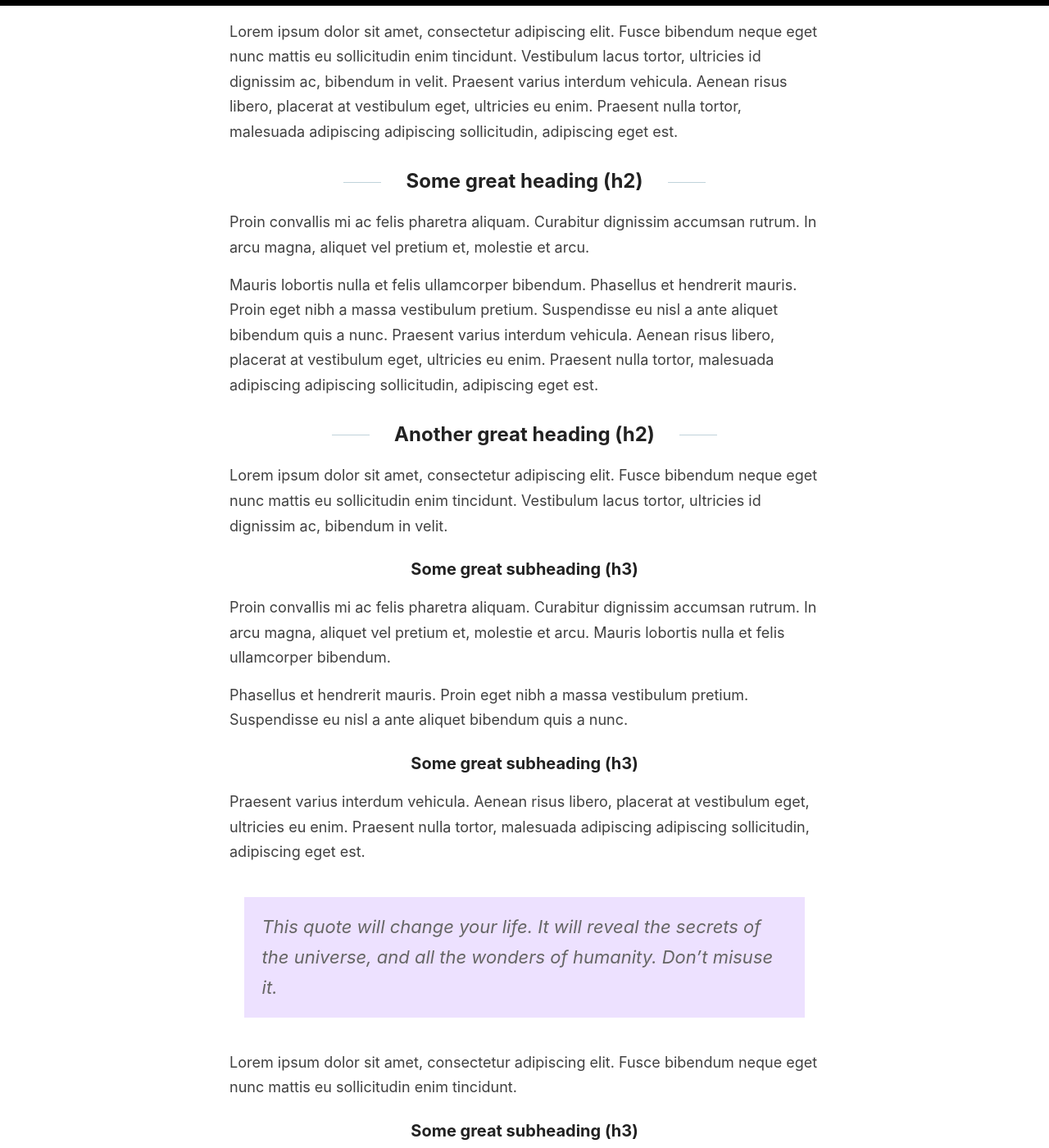
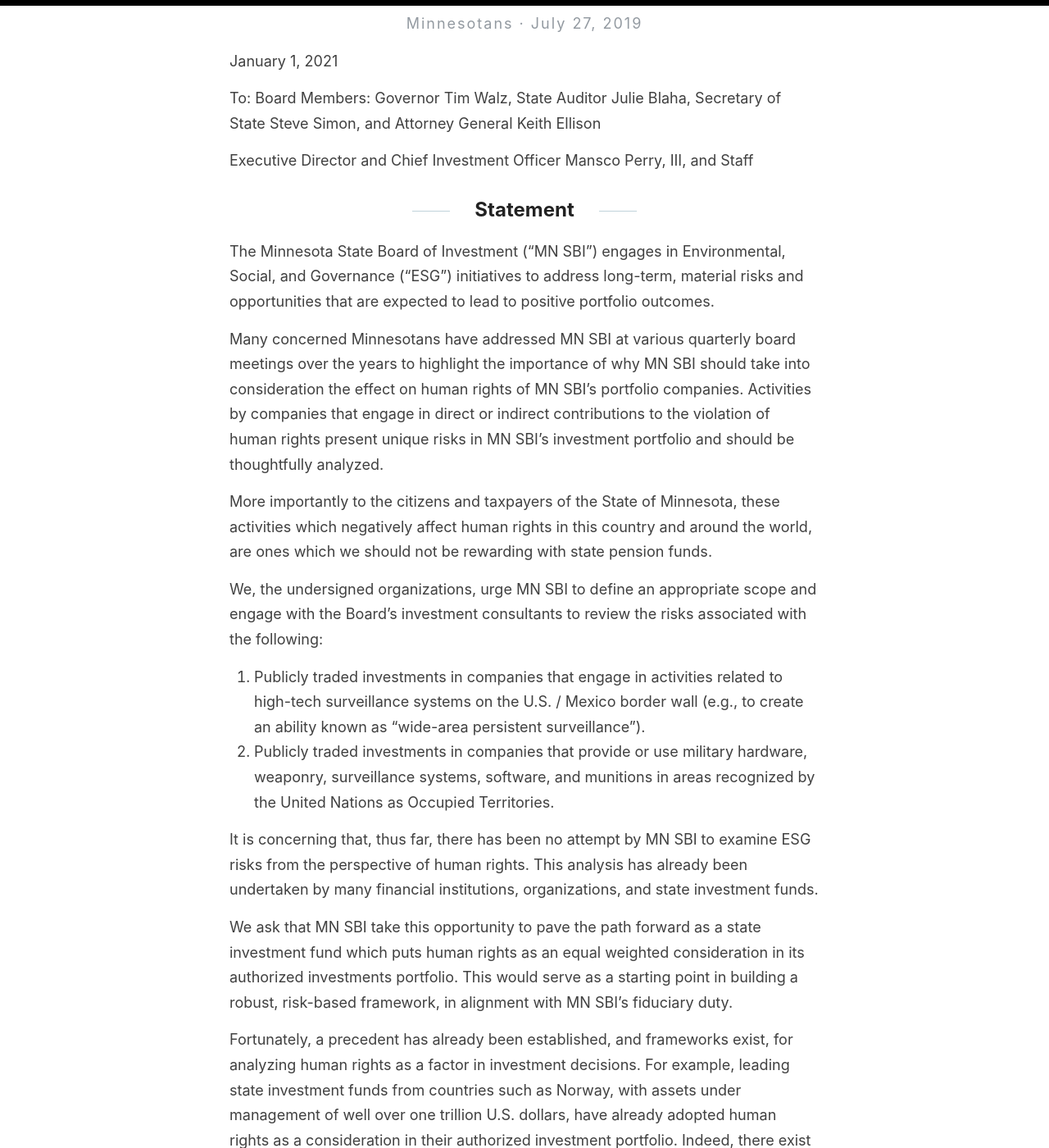
Before and after one commit to adamrahim/adamrahim.github.io, a Jekyll site: the page built from _posts/2019-7-27-this-post-demonstrates-post-content-styles.md, in a window 1280 px wide and 1400 px high, scrolled down 269 px. Shown: the whole window at 82% size. Built offline with Jekyll 4.4.1, drawn with Linux system fonts in a browser that asks for light colours; some of the changed text lies outside the part shown.

Commit message:
Update 2019-7-27-this-post-demonstrates-post-content-styles.md

````diff
--- a/_posts/2019-7-27-this-post-demonstrates-post-content-styles.md
+++ b/_posts/2019-7-27-this-post-demonstrates-post-content-styles.md
@@ -1,94 +1,45 @@
 ---
 layout: post
-title: Test
+title: Letter to the Minnesota State Board of Investment
 ---
 
-Lorem ipsum dolor sit amet, consectetur adipiscing elit. Fusce bibendum neque eget nunc mattis eu sollicitudin enim tincidunt. Vestibulum lacus tortor, ultricies id dignissim ac, bibendum in velit. Praesent varius interdum vehicula. Aenean risus libero, placerat at vestibulum eget, ultricies eu enim. Praesent nulla tortor, malesuada adipiscing adipiscing sollicitudin, adipiscing eget est.
+January 1, 2021
 
-## Some great heading (h2)
+To:
+Board Members:
+Governor Tim Walz,
+State Auditor Julie Blaha,
+Secretary of State Steve Simon, and
+Attorney General Keith Ellison
 
-Proin convallis mi ac felis pharetra aliquam. Curabitur dignissim accumsan rutrum. In arcu magna, aliquet vel pretium et, molestie et arcu.
-
-Mauris lobortis nulla et felis ullamcorper bibendum. Phasellus et hendrerit mauris. Proin eget nibh a massa vestibulum pretium. Suspendisse eu nisl a ante aliquet bibendum quis a nunc. Praesent varius interdum vehicula. Aenean risus libero, placerat at vestibulum eget, ultricies eu enim. Praesent nulla tortor, malesuada adipiscing adipiscing sollicitudin, adipiscing eget est.
-
-## Another great heading (h2)
-
-Lorem ipsum dolor sit amet, consectetur adipiscing elit. Fusce bibendum neque eget nunc mattis eu sollicitudin enim tincidunt. Vestibulum lacus tortor, ultricies id dignissim ac, bibendum in velit.
-
-### Some great subheading (h3)
-
-Proin convallis mi ac felis pharetra aliquam. Curabitur dignissim accumsan rutrum. In arcu magna, aliquet vel pretium et, molestie et arcu. Mauris lobortis nulla et felis ullamcorper bibendum.
-
-Phasellus et hendrerit mauris. Proin eget nibh a massa vestibulum pretium. Suspendisse eu nisl a ante aliquet bibendum quis a nunc.
-
-### Some great subheading (h3)
-
-Praesent varius interdum vehicula. Aenean risus libero, placerat at vestibulum eget, ultricies eu enim. Praesent nulla tortor, malesuada adipiscing adipiscing sollicitudin, adipiscing eget est.
-
-> This quote will change your life. It will reveal the secrets of the universe, and all the wonders of humanity. Don't misuse it.
-
-Lorem ipsum dolor sit amet, consectetur adipiscing elit. Fusce bibendum neque eget nunc mattis eu sollicitudin enim tincidunt.
-
-### Some great subheading (h3)
-
-Vestibulum lacus tortor, ultricies id dignissim ac, bibendum in velit. Proin convallis mi ac felis pharetra aliquam. Curabitur dignissim accumsan rutrum.
-
-```html
-<html>
-  <head>
-  </head>
-  <body>
-    <p>Hello, World!</p>
-  </body>
-</html>
-```
-
-
-In arcu magna, aliquet vel pretium et, molestie et arcu. Mauris lobortis nulla et felis ullamcorper bibendum. Phasellus et hendrerit mauris.
-
-#### You might want a sub-subheading (h4)
-
-In arcu magna, aliquet vel pretium et, molestie et arcu. Mauris lobortis nulla et felis ullamcorper bibendum. Phasellus et hendrerit mauris.
-
-In arcu magna, aliquet vel pretium et, molestie et arcu. Mauris lobortis nulla et felis ullamcorper bibendum. Phasellus et hendrerit mauris.
-
-#### But it's probably overkill (h4)
-
-In arcu magna, aliquet vel pretium et, molestie et arcu. Mauris lobortis nulla et felis ullamcorper bibendum. Phasellus et hendrerit mauris.
-
-### Oh hai, an unordered list!!
-
-In arcu magna, aliquet vel pretium et, molestie et arcu. Mauris lobortis nulla et felis ullamcorper bibendum. Phasellus et hendrerit mauris.
-
-- First item, yo
-- Second item, dawg
-- Third item, what what?!
-- Fourth item, fo sheezy my neezy
-
-### Oh hai, an ordered list!!
-
-In arcu magna, aliquet vel pretium et, molestie et arcu. Mauris lobortis nulla et felis ullamcorper bibendum. Phasellus et hendrerit mauris.
-
-1. First item, yo
-2. Second item, dawg
-3. Third item, what what?!
-4. Fourth item, fo sheezy my neezy
+Executive Director and Chief Investment Officer Mansco Perry, III, and Staff
 
 
 
-## Headings are cool! (h2)
+## Statement
 
-Proin eget nibh a massa vestibulum pretium. Suspendisse eu nisl a ante aliquet bibendum quis a nunc. Praesent varius interdum vehicula. Aenean risus libero, placerat at vestibulum eget, ultricies eu enim. Praesent nulla tortor, malesuada adipiscing adipiscing sollicitudin, adipiscing eget est.
+The Minnesota State Board of Investment (“MN SBI”) engages in Environmental, Social, and Governance (“ESG”) initiatives to address long-term, material risks and opportunities that are expected to lead to positive portfolio outcomes.
 
-Praesent nulla tortor, malesuada adipiscing adipiscing sollicitudin, adipiscing eget est.
+Many concerned Minnesotans have addressed MN SBI at various quarterly board meetings over the years to highlight the importance of why MN SBI should take into consideration the effect on human rights of MN SBI’s portfolio companies. Activities by companies that engage in direct or indirect contributions to the violation of human rights present unique risks in MN SBI’s investment portfolio and should be thoughtfully analyzed.
 
-Proin eget nibh a massa vestibulum pretium. Suspendisse eu nisl a ante aliquet bibendum quis a nunc.
+More importantly to the citizens and taxpayers of the State of Minnesota, these activities which negatively affect human rights in this country and around the world, are ones which we should not be rewarding with state pension funds.
 
-### Tables
+We, the undersigned organizations, urge MN SBI to define an appropriate scope and engage with the Board’s investment consultants to review the risks associated with the following:
+1. Publicly traded investments in companies that engage in activities related to high-tech surveillance systems on the U.S. / Mexico border wall (e.g., to create an ability known as “wide-area persistent surveillance”).
+2. Publicly traded investments in companies that provide or use military hardware, weaponry, surveillance systems, software, and munitions in areas recognized by the United Nations as Occupied Territories.
 
-|Title 1               | Title 2               | Title 3               | Title 4              |
-|--------------------- | --------------------- | --------------------- | ---------------------|
-|lorem                 | lorem ipsum           | lorem ipsum dolor     | lorem ipsum dolor sit|
-|lorem ipsum dolor sit | lorem ipsum dolor sit | lorem ipsum dolor sit | lorem ipsum dolor sit|
-|lorem ipsum dolor sit | lorem ipsum dolor sit | lorem ipsum dolor sit | lorem ipsum dolor sit|
-|lorem ipsum dolor sit | lorem ipsum dolor sit | lorem ipsum dolor sit | lorem ipsum dolor sit|
+It is concerning that, thus far, there has been no attempt by MN SBI to examine ESG risks from the perspective of human rights. This analysis has already been undertaken by many financial institutions, organizations, and state investment funds.
+
+We ask that MN SBI take this opportunity to pave the path forward as a state investment fund which puts human rights as an equal weighted consideration in its authorized investments portfolio. This would serve as a starting point in building a robust, risk-based framework, in alignment with MN SBI’s fiduciary duty.
+
+Fortunately, a precedent has already been established, and frameworks exist, for analyzing human rights as a factor in investment decisions. For example, leading state investment funds from countries such as Norway, with assets under management of well over one trillion U.S. dollars, have already adopted human rights as a consideration in their authorized investment portfolio. Indeed, there exist companies in MN SBI’s authorized investments that the Norwegian state pension fund has already excluded<sup>1</sup>.
+
+If the investment analysis produces stated risk(s) that point to declining market values for such companies involved in human rights abuses, it would be appropriate for the MN SBI Executive Director to remove these companies from their investment portfolio.
+
+We look forward to hearing back from you in regard to the above and staying up to date on the commissioning of this investment report.
+
+With many thanks,
+
+[The undersigned organizations]
+
+<sup>1</sup> https://www.nbim.no/en/the-fund/responsible-investment/exclusion-of-companies/
````
